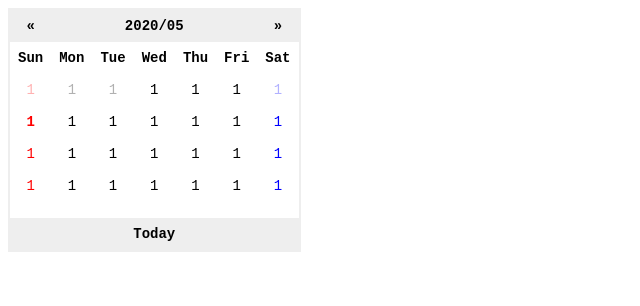
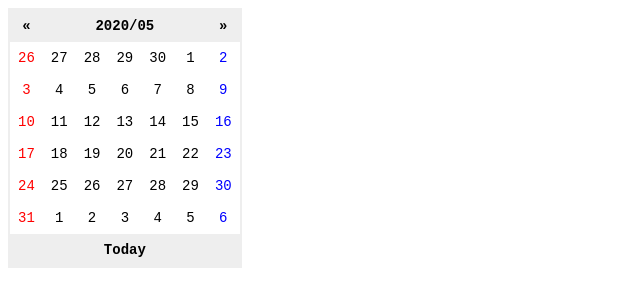
Before and after one commit to daisuke2549/calendor-JavaScript, a plain HTML site: page index.html in a window 1280 px wide. Shown: the whole page, without its empty margins (0-640 px from the left). Drawn offline with Linux system fonts and the light colour scheme.

Commit message:
add function

```diff
--- a/index.html
+++ b/index.html
@@ -25,42 +25,6 @@
           <th>Fri</th>
           <th>Sat</th>
       </tr>
-      <tr>
-        <td class="disable">1</td>
-        <td class="disable">1</td>
-        <td class="disable">1</td>
-        <td>1</td>
-        <td>1</td>
-        <td>1</td>
-        <td class="disable">1</td>
-    </tr>
-    <tr>
-        <td class="today">1</td>
-        <td>1</td>
-        <td>1</td>
-        <td>1</td>
-        <td>1</td>
-        <td>1</td>
-        <td>1</td>
-    </tr>
-    <tr>
-        <td>1</td>
-        <td>1</td>
-        <td>1</td>
-        <td>1</td>
-        <td>1</td>
-        <td>1</td>
-        <td>1</td>
-    </tr>
-    <tr>
-        <td>1</td>
-        <td>1</td>
-        <td>1</td>
-        <td>1</td>
-        <td>1</td>
-        <td>1</td>
-        <td>1</td>
-    </tr>
     </tbody>
     <tfoot>
        <tr>
--- a/js/main.js
+++ b/js/main.js
@@ -55,17 +55,26 @@ console.clear();
 }
 
 
-   function createCalendar(){
+function createCalendar() {
+  const tbody = document.querySelector('tbody');
+
+  while (tbody.firstChild) {
+    tbody.removeChild(tbody.firstChild);
+  }
+
+  const title = `${year}/${String(month + 1).padStart(2, '0')}`;
+  document.getElementById('title').textContent = title;
+
   const dates = [
-        getCalendarHead(),
-        getCalendarBody(),
-        getCalendarTail()
+    ...getCalendarHead(),
+    ...getCalendarBody(),
+    ...getCalendarTail(),
   ];
   const weeks = [];
   const weeksCount = dates.length / 7;
 
-     for(let i = 0; i < weeksCount; i ++){
-         weeks.push(dates.splice(0,7));
+  for (let i = 0; i < weeksCount; i++) {
+    weeks.push(dates.splice(0, 7));
   }
 
   weeks.forEach(week => {
```
Lines whose indentation alone changed are shown as unchanged.
